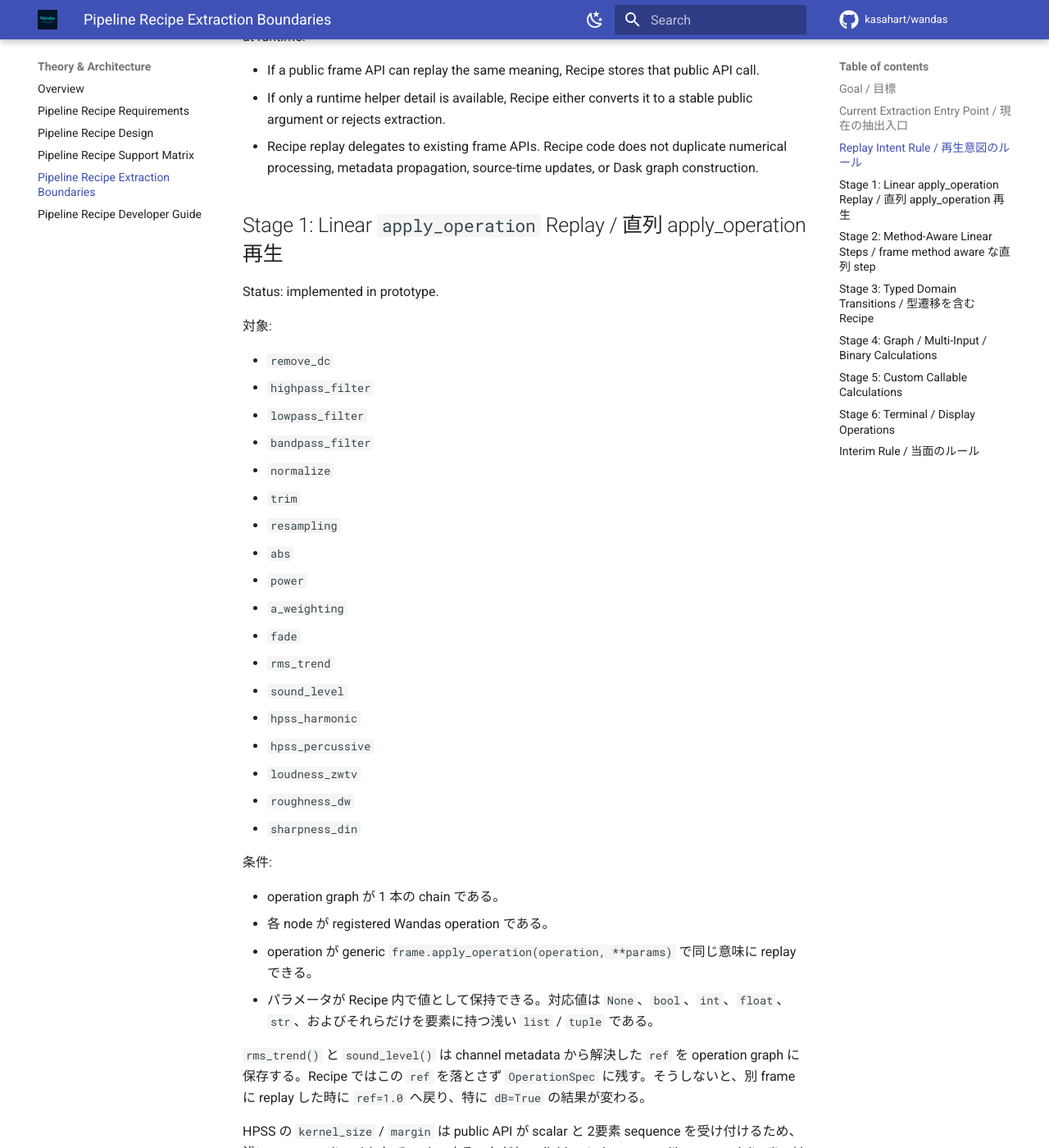
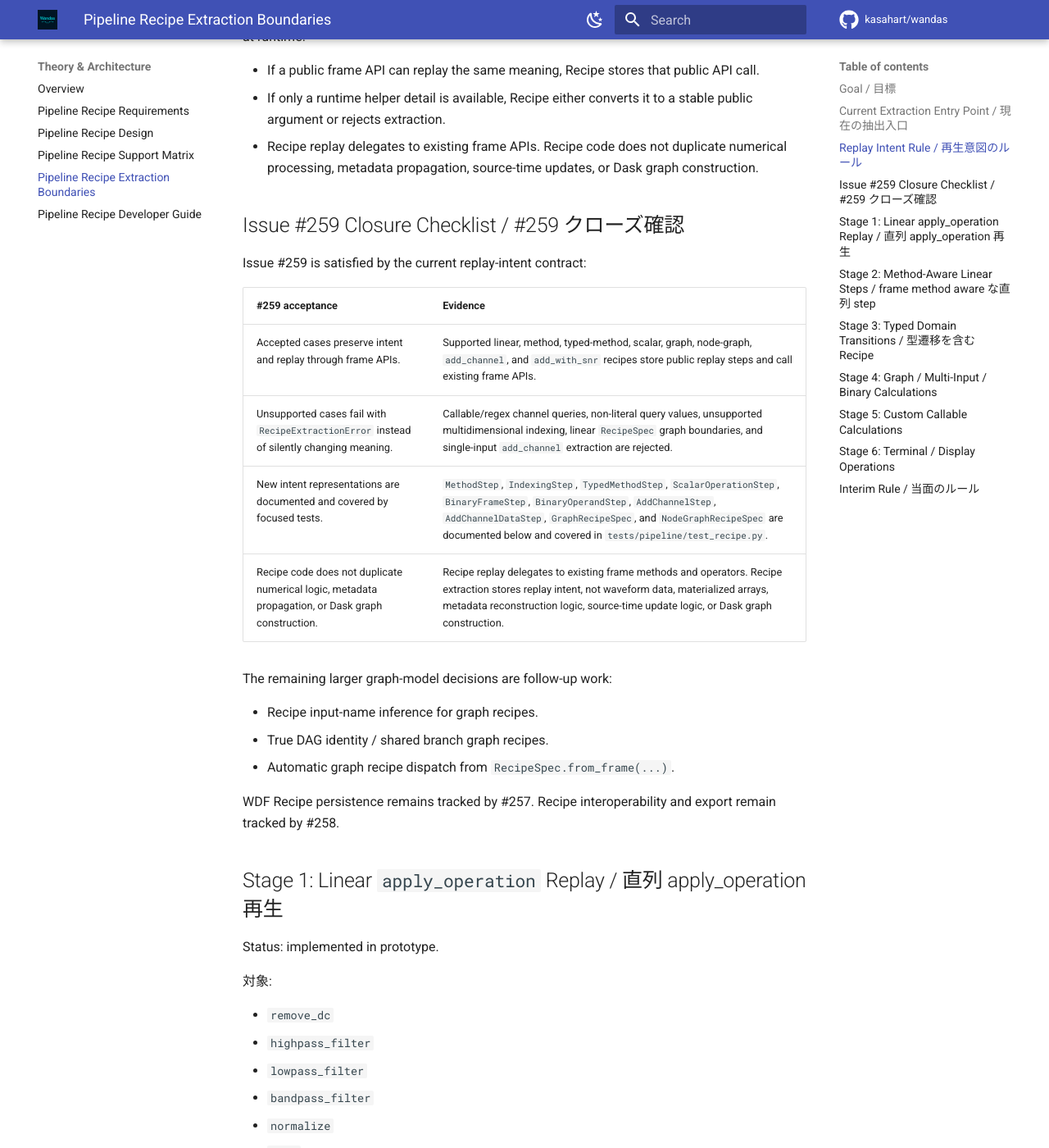
Before and after one commit to kasahart/wandas, an MkDocs documentation site: the page built from docs/src/explanation/pipeline-recipe-extraction-boundaries.md, in a window 1280 px wide and 1400 px high, scrolled down 984 px. Shown: the whole window at 82% size. Built offline with MkDocs 1.6.1 and Material for MkDocs 9.7.7, drawn with Linux system fonts in a browser that asks for light colours; comment, search, counter and statistics services are not loaded.

Commit message:
docs: add recipe intent closure checklist

```diff
--- a/docs/src/explanation/pipeline-recipe-extraction-boundaries.md
+++ b/docs/src/explanation/pipeline-recipe-extraction-boundaries.md
@@ -32,6 +32,25 @@ Recipe extraction preserves what the user meant to replay, not every helper step
 - If a public frame API can replay the same meaning, Recipe stores that public API call.
 - If only a runtime helper detail is available, Recipe either converts it to a stable public argument or rejects extraction.
 - Recipe replay delegates to existing frame APIs. Recipe code does not duplicate numerical processing, metadata propagation, source-time updates, or Dask graph construction.
+
+## Issue #259 Closure Checklist / #259 クローズ確認
+
+Issue #259 is satisfied by the current replay-intent contract:
+
+| #259 acceptance | Evidence |
+| --- | --- |
+| Accepted cases preserve intent and replay through frame APIs. | Supported linear, method, typed-method, scalar, graph, node-graph, `add_channel`, and `add_with_snr` recipes store public replay steps and call existing frame APIs. |
+| Unsupported cases fail with `RecipeExtractionError` instead of silently changing meaning. | Callable/regex channel queries, non-literal query values, unsupported multidimensional indexing, linear `RecipeSpec` graph boundaries, and single-input `add_channel` extraction are rejected. |
+| New intent representations are documented and covered by focused tests. | `MethodStep`, `IndexingStep`, `TypedMethodStep`, `ScalarOperationStep`, `BinaryFrameStep`, `BinaryOperandStep`, `AddChannelStep`, `AddChannelDataStep`, `GraphRecipeSpec`, and `NodeGraphRecipeSpec` are documented below and covered in `tests/pipeline/test_recipe.py`. |
+| Recipe code does not duplicate numerical logic, metadata propagation, or Dask graph construction. | Recipe replay delegates to existing frame methods and operators. Recipe extraction stores replay intent, not waveform data, materialized arrays, metadata reconstruction logic, source-time update logic, or Dask graph construction. |
+
+The remaining larger graph-model decisions are follow-up work:
+
+- Recipe input-name inference for graph recipes.
+- True DAG identity / shared branch graph recipes.
+- Automatic graph recipe dispatch from `RecipeSpec.from_frame(...)`.
+
+WDF Recipe persistence remains tracked by #257. Recipe interoperability and export remain tracked by #258.
 
 ## Stage 1: Linear `apply_operation` Replay / 直列 apply_operation 再生
 
```
